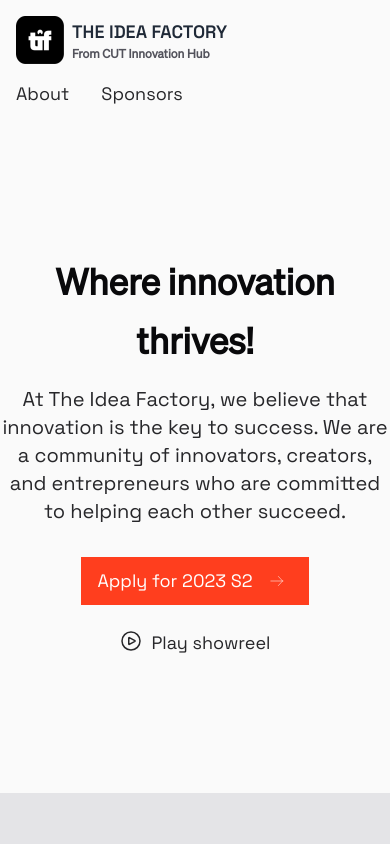
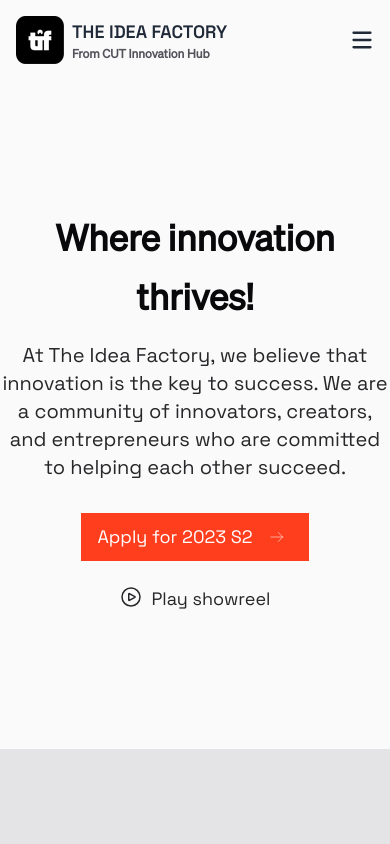
Before and after one commit to tate2301/theideafactory, an Astro site: page / in a window 390 px wide. Shown: the top 844 px of the page. Built offline with nearby package versions, Linux system fonts and the light colour scheme; Astro itself is replaced by a stand-in of ours; a web font is replaced by a local one.

Commit message:
add hamburger menu

```diff
--- a/src/components/Navbar.astro
+++ b/src/components/Navbar.astro
@@ -1,4 +1,4 @@
-<nav class="flex flex-col gap-4 md:flex-row justify-between p-4">
+<nav class="md:flex flex-col gap-4 md:flex-row justify-between p-4 hidden">
     <a href="/" class="font-bold text-gray-800 flex gap-2 items-center">
         <img src="/android-chrome-192x192.png" class="w-12 h-12" />
         <div>
@@ -18,3 +18,28 @@
         >
     </div>
 </nav>
+
+<nav class="flex justify-between items-center md:hidden p-4">
+    <a href="/" class="font-bold text-gray-800 flex gap-2 items-center">
+        <img src="/android-chrome-192x192.png" class="w-12 h-12" />
+        <div>
+            <p class="uppercase">The Idea Factory</p>
+            <h6 class="text-xs text-zinc-600">From CUT Innovation Hub</h6>
+        </div>
+    </a>
+    <button class="mobile-menu-button">
+        <svg
+            class="w-6 h-6 text-gray-800"
+            fill="currentColor"
+            viewBox="0 0 20 20"
+            xmlns="http://www.w3.org/2000/svg"
+        >
+            <title>Menu</title>
+            <path
+                fill-rule="evenodd"
+                clip-rule="evenodd"
+                d="M2 4C2 3.44772 2.44772 3 3 3H17C17.5523 3 18 3.44772 18 4C18 4.55228 17.5523 5 17 5H3C2.44772 5 2 4.55228 2 4ZM3 9C2.44772 9 2 9.44772 2 10C2 10.5523 2.44772 11 3 11H17C17.5523 11 18 10.5523 18 10C18 9.44772 17.5523 9 17 9H3ZM3 15C2.44772 15 2 15.4477 2 16C2 16.5523 2.44772 17 3 17H17C17.5523 17 18 16.5523 18 16C18 15.4477 17.5523 15 17 15H3Z"
+            ></path>
+        </svg>
+    </button>
+</nav>
```
